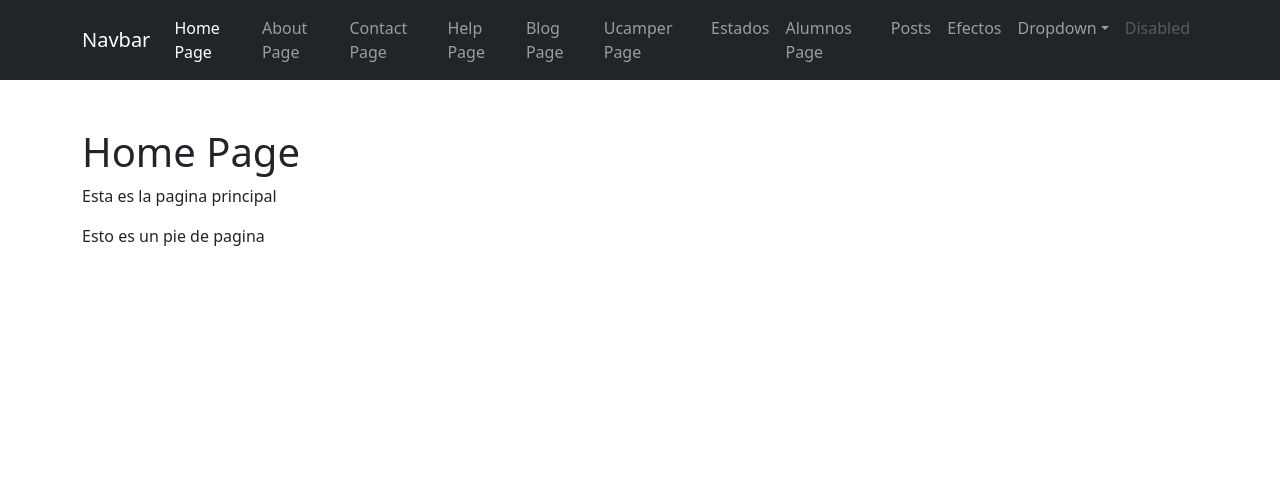
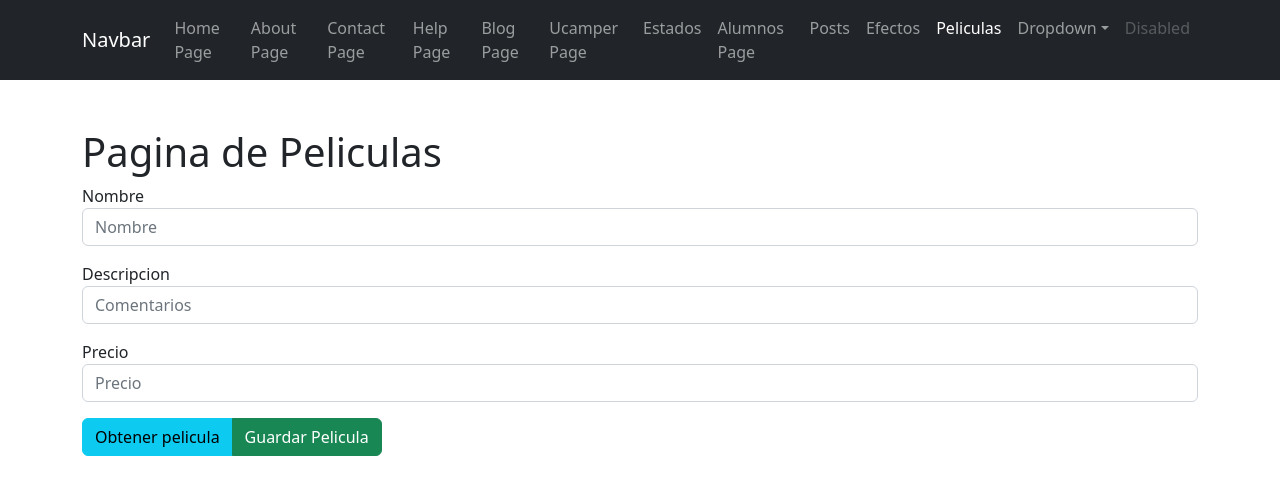
Before and after one commit to ArticislandOfficial/1.demo-app, a React (Create React App) app: page /peliculas in a window 1280 px wide. Before the commit this address led to /. Shown: the top 494 px of the page. Built offline with nearby package versions, Linux system fonts and the light colour scheme.

Commit message:
clase 180722

```diff
--- a/package.json
+++ b/package.json
@@ -1,4 +1,3 @@
-
 {
   "name": "1.demo-app",
   "version": "0.1.0",
@@ -8,6 +7,7 @@
     "@testing-library/react": "^13.3.0",
     "@testing-library/user-event": "^13.5.0",
     "bootstrap": "^5.2.0-beta1",
+    "firebase": "^9.9.0",
     "react": "^18.2.0",
     "react-dom": "^18.2.0",
     "react-router-dom": "^6.3.0",
--- a/src/components/NavBar.jsx
+++ b/src/components/NavBar.jsx
@@ -139,7 +139,17 @@
                 Efectos
               </NavLink>
             </li>
-
+            <li className="nav-item">
+              <NavLink
+                to="/peliculas"
+                aria-current="page"
+                className={({ isActive }) =>
+                  isActive ? "nav-link active" : "nav-link"
+                }
+              >
+                Peliculas
+              </NavLink>
+            </li>
             <li className="nav-item dropdown">
               <a
                 className="nav-link dropdown-toggle"
--- /dev/null
+++ b/src/pages/PeliculasPages.jsx
@@ -0,0 +1,59 @@
+import React from "react";
+
+const PeliculasPages = () => {
+  return (
+    <>
+      <header>
+        <h1>Pagina de Peliculas</h1>
+      </header>
+      <main>
+        <form action="">
+          <div className="mb-3">
+            <label htmlFor="nombre">Nombre</label>
+            <input
+              id="nombre"
+              type="text"
+              placeholder="Nombre"
+              autoComplete="off"
+              className="form-control"
+            />
+          </div>
+          <div className="mb-3">
+            <label htmlFor="descripcion">Descripcion</label>
+            <input
+              id="descripcion"
+              type="text"
+              placeholder="Comentarios"
+              autoComplete="off"
+              className="form-control "
+            />
+          </div>
+          <div className="mb-3">
+            <label htmlFor="precio">Precio</label>
+            <input
+              id="precio"
+              type="text"
+              placeholder="Precio"
+              autoComplete="off"
+              className="form-control "
+            />
+          </div>
+        </form>
+      </main>
+      <section>
+        <article>
+          <div className="btn-group" role="group" aria-label="Basic example">
+            <button type="button" className="btn btn-info">
+             Obtener pelicula
+            </button>
+            <button type="button" className="btn btn-success">
+              Guardar Pelicula
+            </button>
+          </div>
+        </article>
+      </section>
+    </>
+  );
+};
+
+export default PeliculasPages;
--- a/src/routers/AppRouter.jsx
+++ b/src/routers/AppRouter.jsx
@@ -19,6 +19,7 @@
 import PostsPage from "../pages/PostsPage";
 import EffectosPage from "../pages/EffectosPage";
 import PostPage from "../pages/PostPage";
+import PeliculasPages from "../pages/PeliculasPages";
 
 const AppRouter = () => {
   return (
@@ -50,7 +51,7 @@
           <Route path="/post/:idPost" element={<PostPage />} />
 
           <Route path="/efectos" element={<EffectosPage />} />
-
+          <Route path="/peliculas" element={<PeliculasPages />} />
           <Route path="*" element={<Navigate to="/" />} />
         </Routes>
       </div>
```
Also changed, not shown: src/firebase/firebase.js (added, +17 -0 lines), 1 other file (tests, documents, lock files or other folders).
